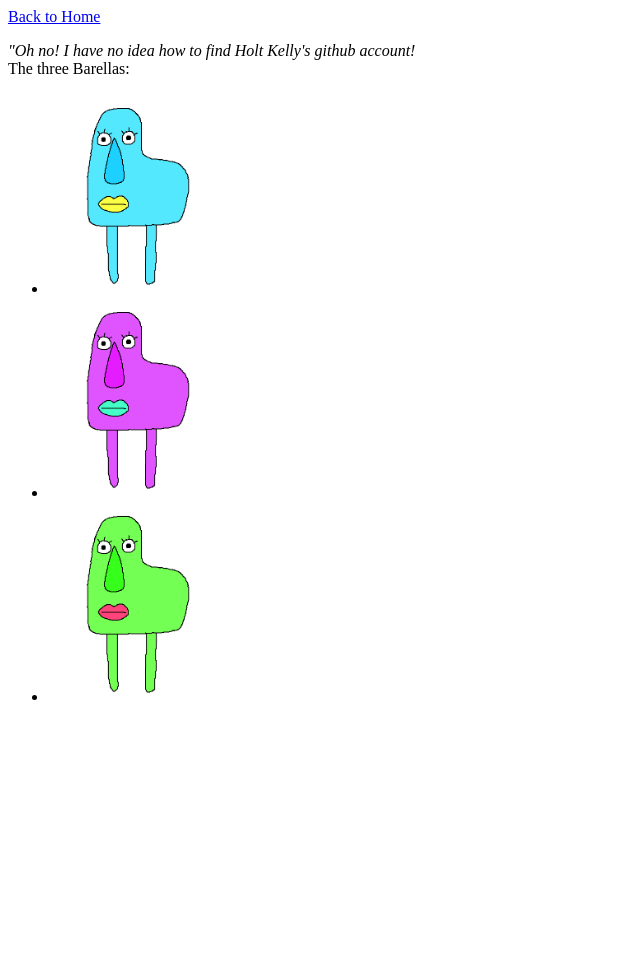
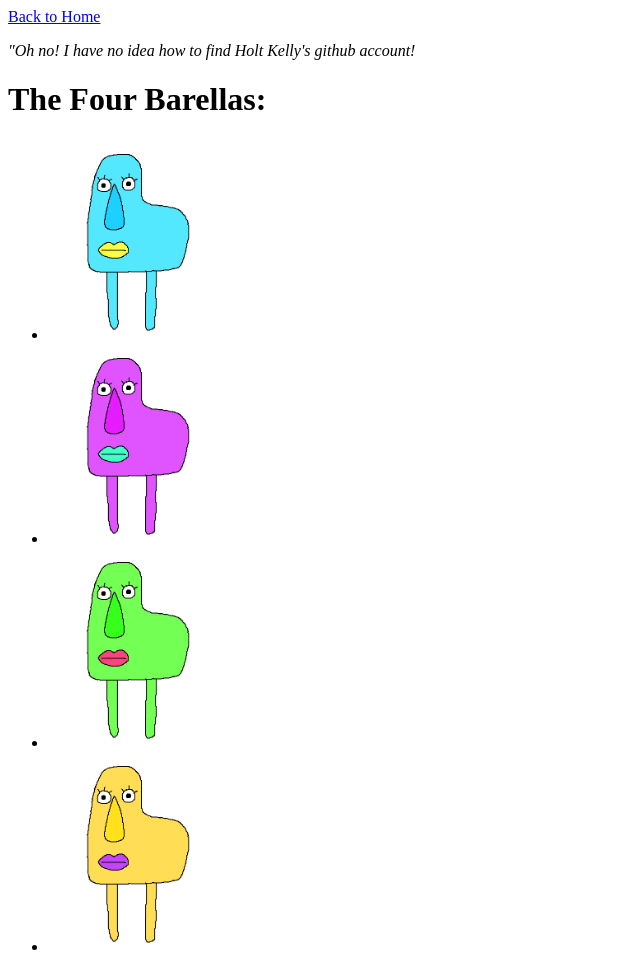
Before and after one commit to hkelly2/PortfolioSite, a plain HTML site: page pages/p2.html in a window 1280 px wide. Shown: the whole page, without its empty margins (0-640 px from the left). Before the commit the page ends 800 px from the top, so only its background shows below. Drawn offline with Linux system fonts and the light colour scheme.

Commit message:
Added 1 more image to the list of images that work as links
Changes to be committed:
	modified:   README.md
	modified:   docs/index.html
	modified:   index.html
	new file:   media/barellaY.png
	modified:   pages/blog1.html
	modified:   pages/p1.html
	modified:   pages/p2.html

```diff
--- a/pages/p2.html
+++ b/pages/p2.html
@@ -9,7 +9,7 @@
     <a href="../index.html">Back to Home</a>
     <p>
         <em>"Oh no! I have no idea how to find Holt Kelly's github account!</em>
-        <br> The three Barellas:
+        <h1>The Four Barellas:</h1>
     </p>
     <listofimages>
         <ul>
@@ -22,6 +22,9 @@
             <li>
                 <a href="https://github.com/hkelly2"><img src="../media/barellaG.png" alt="Image of green Barella" height="200"></a>
             </li>
+                        <li>
+                <a href="https://github.com/hkelly2"><img src="../media/barellaY.png" alt="Image of Yellow Barella" height="200"></a>
+            </li>
         </ul>
     </listofimages>
 </body>
```
Also changed, not shown: docs/index.html (line endings or trailing spaces), index.html (line endings or trailing spaces), media/barellaY.png (added), pages/blog1.html (line endings or trailing spaces), pages/p1.html (line endings or trailing spaces), 1 other file.
